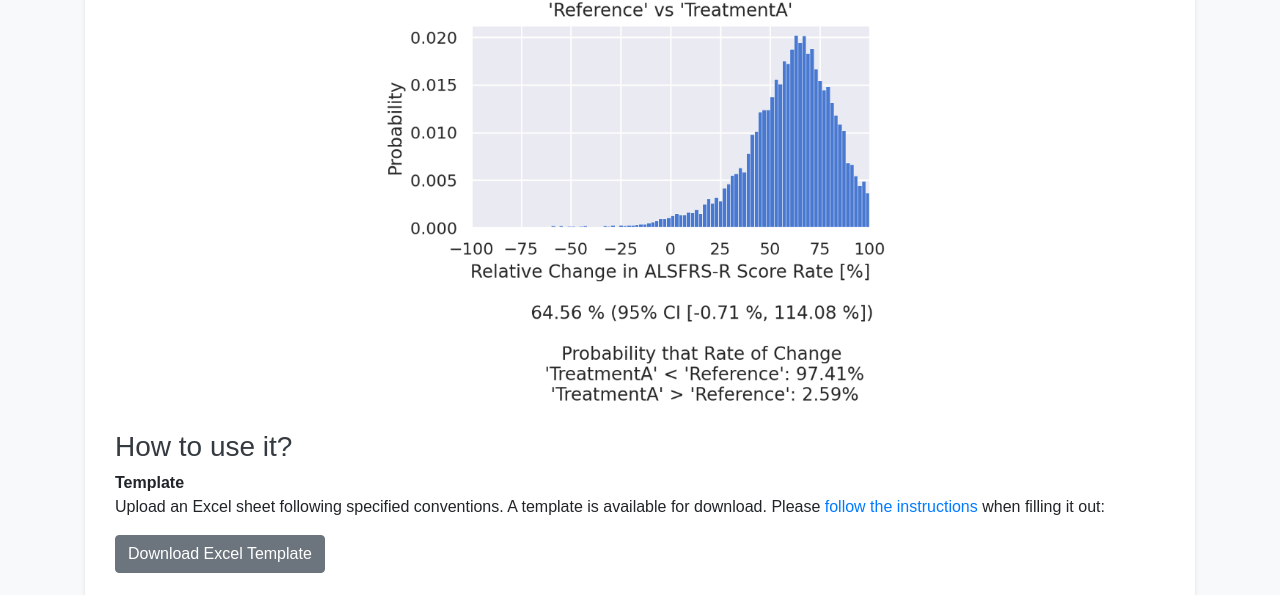
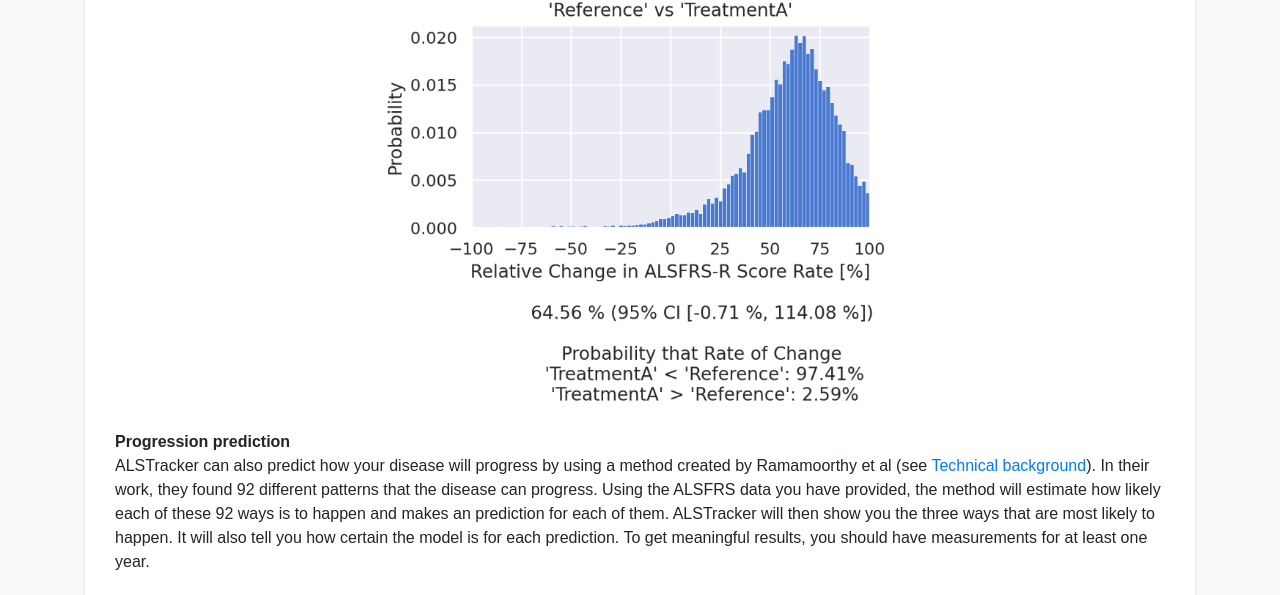
Before and after one commit to MPI-Dortmund/ALSTracker, a FastAPI app: template src/ALSTracker/templates/index.html in a window 1280 px wide. Shown: the part 2690-3285 px from the top of the page. Run offline with FastAPI, Linux system fonts and the light colour scheme; the template is opened without the code that fills it, so the values that code supplies are empty; some libraries are stand-ins or nearby versions.

Commit message:
add documentation

```diff
--- a/src/ALSTracker/templates/index.html
+++ b/src/ALSTracker/templates/index.html
@@ -127,6 +127,12 @@ It also supports measurements that do not show a decline, but rather a change in
                 <img src="img/diff.png" class="center2">
             </p>
 
+            <b>Progression prediction</b>
+            <p>
+                ALSTracker can also predict how your disease will progress by using a method created by Ramamoorthy et al (see <a href="https://github.com/MPI-Dortmund/ALSTracker/blob/main/src/ALSTracker/doc/details.md" target="_blank" rel="noopener noreferrer">Technical background</a>). In their work, they found 92 different patterns that the disease can progress. Using the ALSFRS data you have provided, the method will estimate how likely each of these 92 ways is to happen and makes an prediction for each of them. ALSTracker will then show you the three ways that are most likely to happen.  It will also tell you how certain the model is for each prediction. To get meaningful results, you should have measurements for at least one year. <br><br>
+                <img src="img/progression_example.png" class="center2">
+            </p>
+
             <h3>How to use it?</h3>
             <p>
                 <b>Template</b><br>
```
